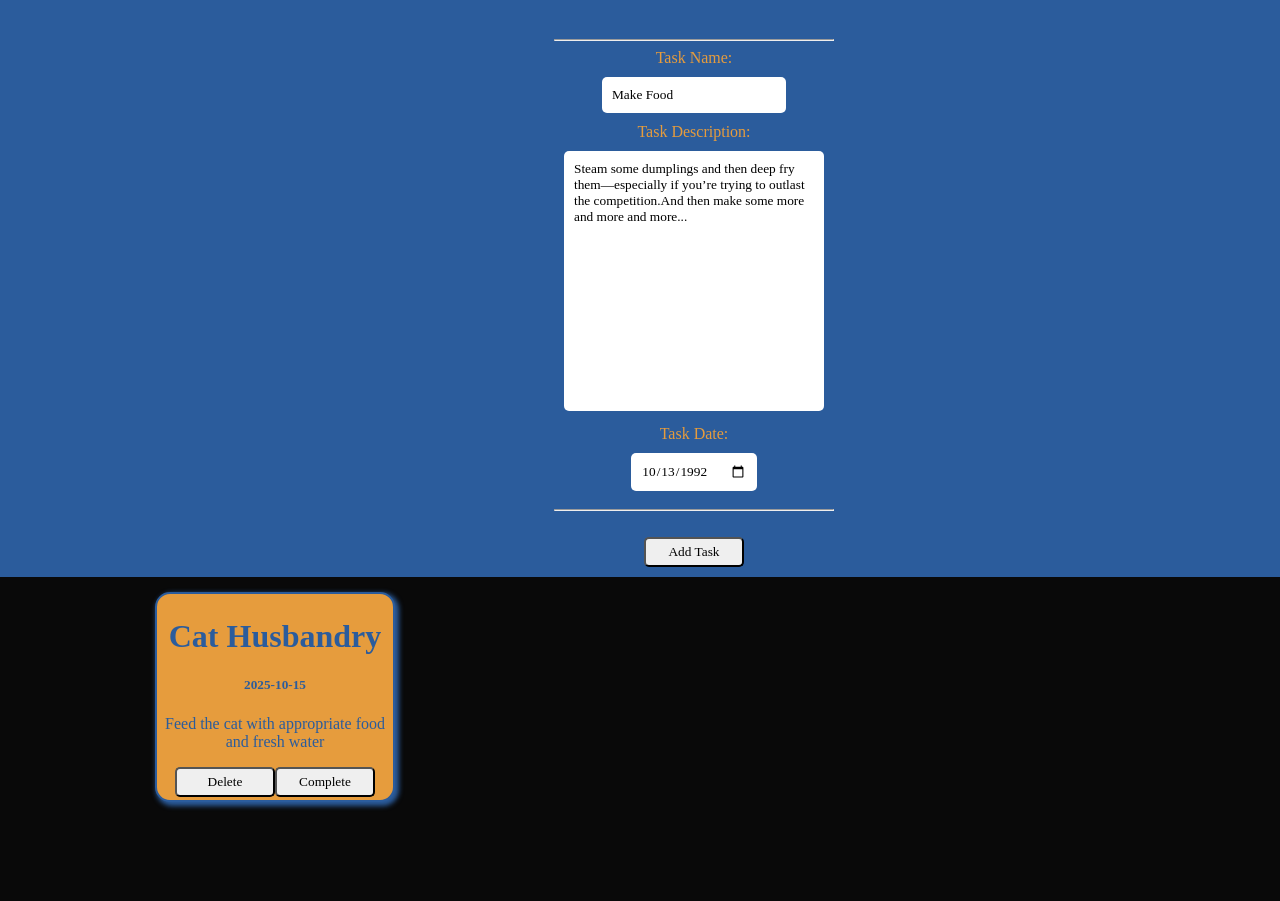
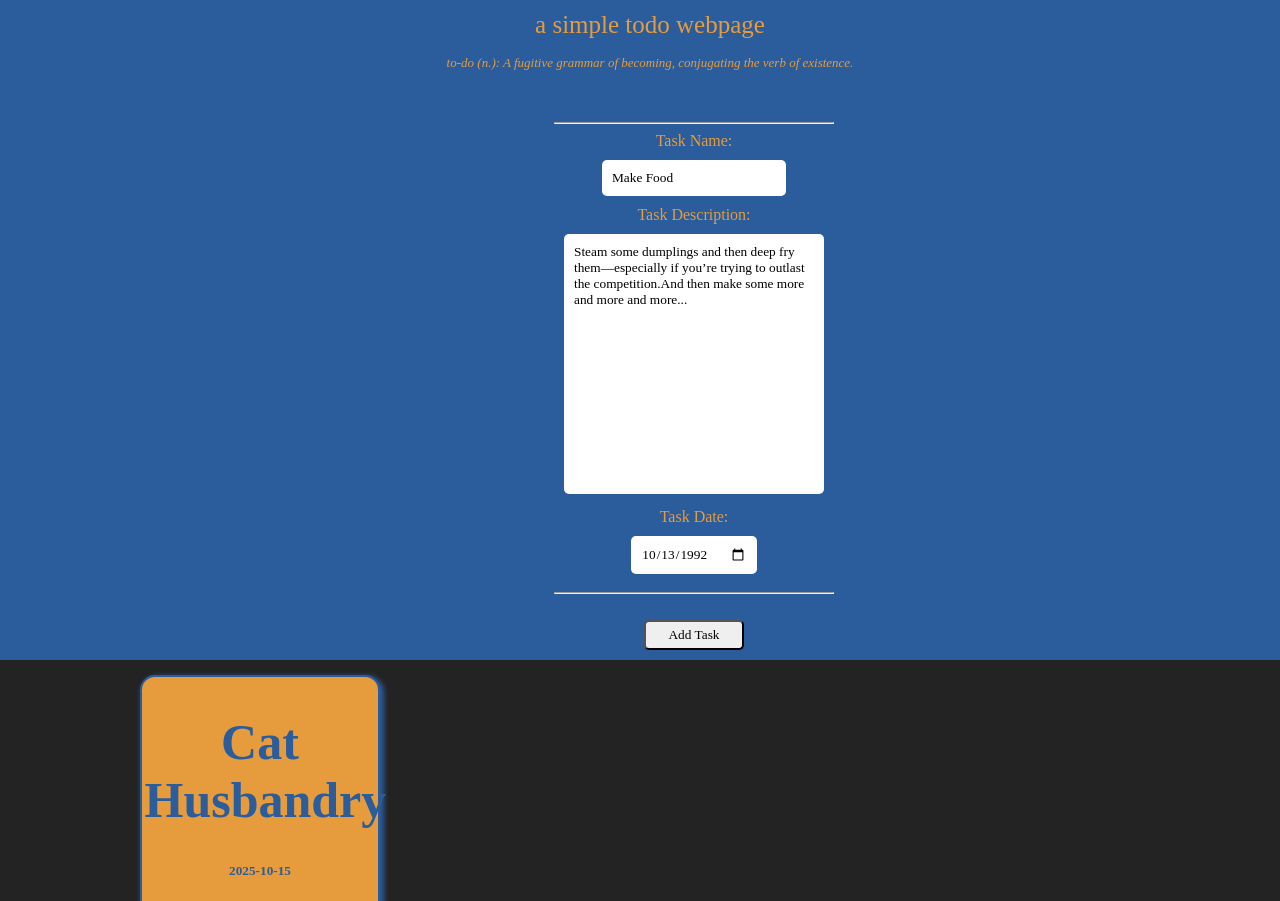
Before and after one commit to luckysaintmolotov/web_dev_portfolio, a plain HTML site: page todo/index.html in a window 1280 px wide. Shown: the part 149-1050 px from the top of the page. Before the commit the page ends 966 px from the top, so only its background shows below. Drawn offline with Linux system fonts and the light colour scheme; a web font is replaced by a local one.

Commit message:
feat: add styling and remove old code

```diff
--- a/todo/main.css
+++ b/todo/main.css
@@ -6,8 +6,12 @@
     --grey: #FAE3;
     --red: #9b2424;
 }
-
-
+h1{
+    font-size: 50px;
+}
+p{
+    font-size: 25px;
+}
 .google-sans-code> {
     font-family: "Google Sans Code", monospace;
     font-optical-sizing: auto;
@@ -22,7 +26,7 @@ body{
     display: flex;
     flex-flow: column wrap;
     align-items:center;
-    background-color:#090909;
+    background-color:#242323;
     margin:0;
     padding:0;
 
@@ -63,6 +67,9 @@ body{
     border-radius: 15px;
     box-shadow: 2.5px 2.5px 5px 1.5px;
     width: auto;
+    align-self: stretch;
+
+
 }
 
 #mid-container {
@@ -71,18 +78,18 @@ body{
     max-height: 100vh;
     margin: 10px;
     border-radius:0 0 5px 5px;
-    align-self: stretch;
     width: auto;
-    justify-content: center;
+    gap: 10px;
+
 }
 
 .card:hover{
     padding:2.5px;
-    margin:5px;
+    margin:-5px;
     border: 2.5px solid var(--grey);
     background-color:var(--blue);
     color:var(--yellow-darker);
-    align-self: center;
+    align-self: stretch;
     text-align: center;
     border-radius: 15px;
     box-shadow: 2.5px 2.5px 5px 1.5px;
@@ -119,5 +126,10 @@ button{
     border-radius: 5px;
     width: 100px;
     cursor: grab;
+    margin-top: auto;
 
 }
+sub{
+    font-size: small;
+    font-style: oblique;
+}
```
